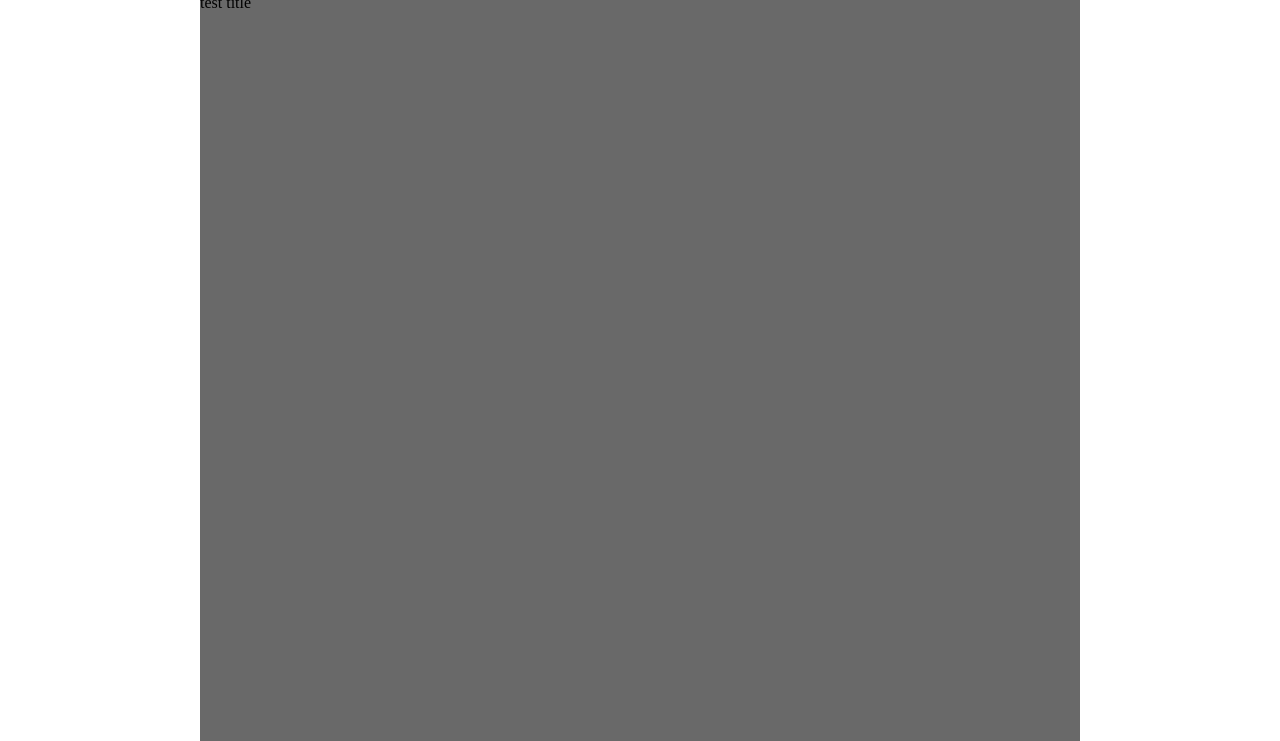
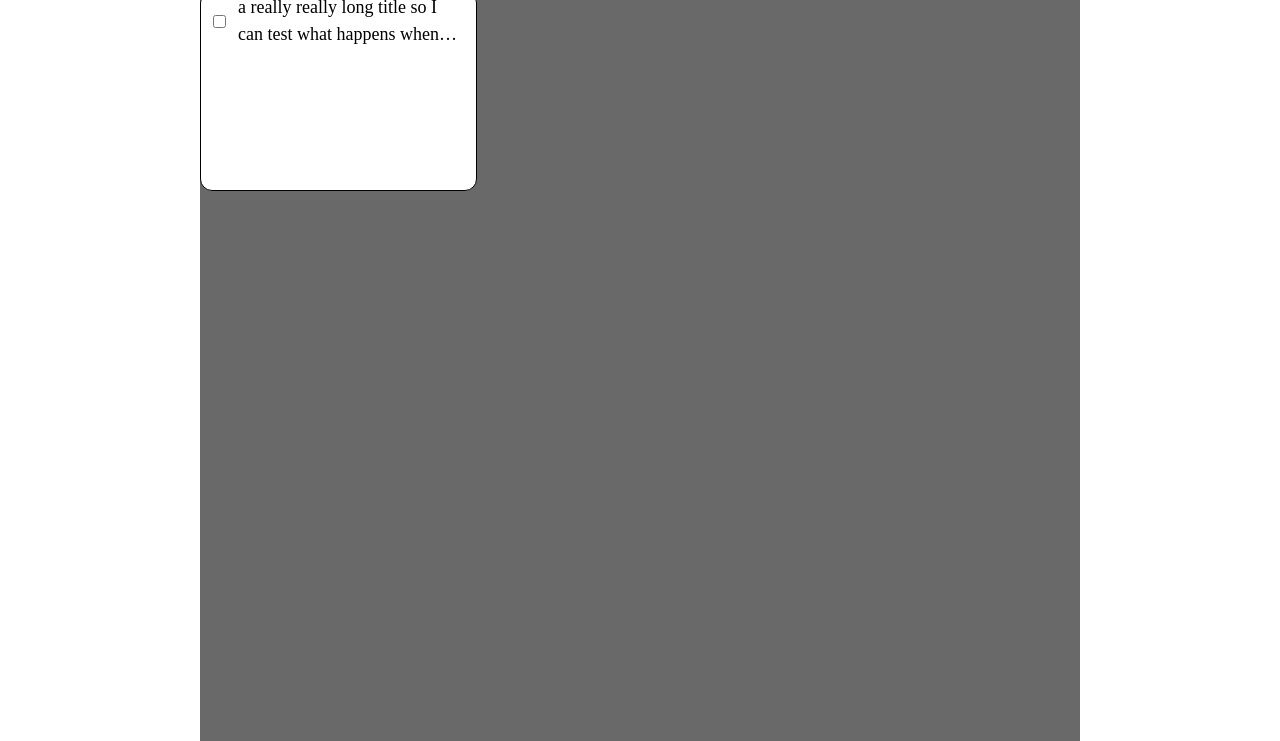
Before and after one commit to Ethan-Hannum/todo-list, a website built with webpack: page src/template.html in a window 1280 px wide. Shown: the part 59-800 px from the top of the page. Built offline with nearby package versions, Linux system fonts and the light colour scheme.

Commit message:
Style todos to a basic level
The todos just being a line was not the intended design. Now the todos
are more of a "card". Giving room to add the description, due date,
priority and possibly checkboxes.

```diff
--- a/src/index.js
+++ b/src/index.js
@@ -25,13 +25,21 @@ const domLogic = (() => {
         console.log(projectTodoList);
         projectTodoList.forEach((todoItem) => {
             const todoContainer = document.createElement("div");
+            const todoHeader = document.createElement("div");
+            const todoCheckmark = document.createElement("input");
             const todoTitle = document.createElement("p");
+            const todoDesc = document.createElement("p");
             todoContainer.classList.add("todo-container");
+            todoHeader.classList.add("todo-header");
+            todoCheckmark.setAttribute("type", "checkbox");
             todoTitle.classList.add("todo-title");
             todoTitle.textContent = todoItem.title;
+            todoDesc.textContent = todoItem.description;
 
             mainContainer.appendChild(todoContainer);
-            todoContainer.appendChild(todoTitle);
+            todoContainer.appendChild(todoHeader);
+            todoHeader.appendChild(todoCheckmark);
+            todoHeader.appendChild(todoTitle);
         })
 
 
--- a/src/project.js
+++ b/src/project.js
@@ -44,7 +44,7 @@ const todoCreation = (() => {
     function createTodo() {
         const projectArr = manageProjects.checkProjects();
 
-        const todoTitle = "test title";
+        const todoTitle = "a really really long title so I can test what happens when the title has a lot of text in it, time to see what happens if I were to add even more text";
         const todoDescription = "test desc";
         const todoDuedate = "test due date";
         const todoPriority = "test priority";
--- a/src/styles.css
+++ b/src/styles.css
@@ -88,7 +88,36 @@ header {
 }
 
 #main-container {
+  display: grid;
+  grid-template-columns: 1fr 1fr 1fr;
+  gap: 24px;
+  grid-template-rows: repeat(auto-fit, 200px);
   height: calc(100vh - 50px);
   background-color: dimgray;
   margin: 0px 200px
 }
+
+.todo-container {
+  display: flex;
+  background-color: white;
+  border: 1px black solid;
+  border-radius: 12px;
+  padding: 12px;
+}
+
+.todo-header {
+  display: flex;
+  align-items: center;
+  height: 20%;
+  width: 100%;
+}
+
+.todo-header > p {
+  display: -webkit-box;
+  margin-left: 12px;
+  font-size: 18px;
+  -webkit-box-orient: vertical;
+  -webkit-line-clamp: 2;
+  line-clamp: 2;
+  overflow: hidden;
+}
```
